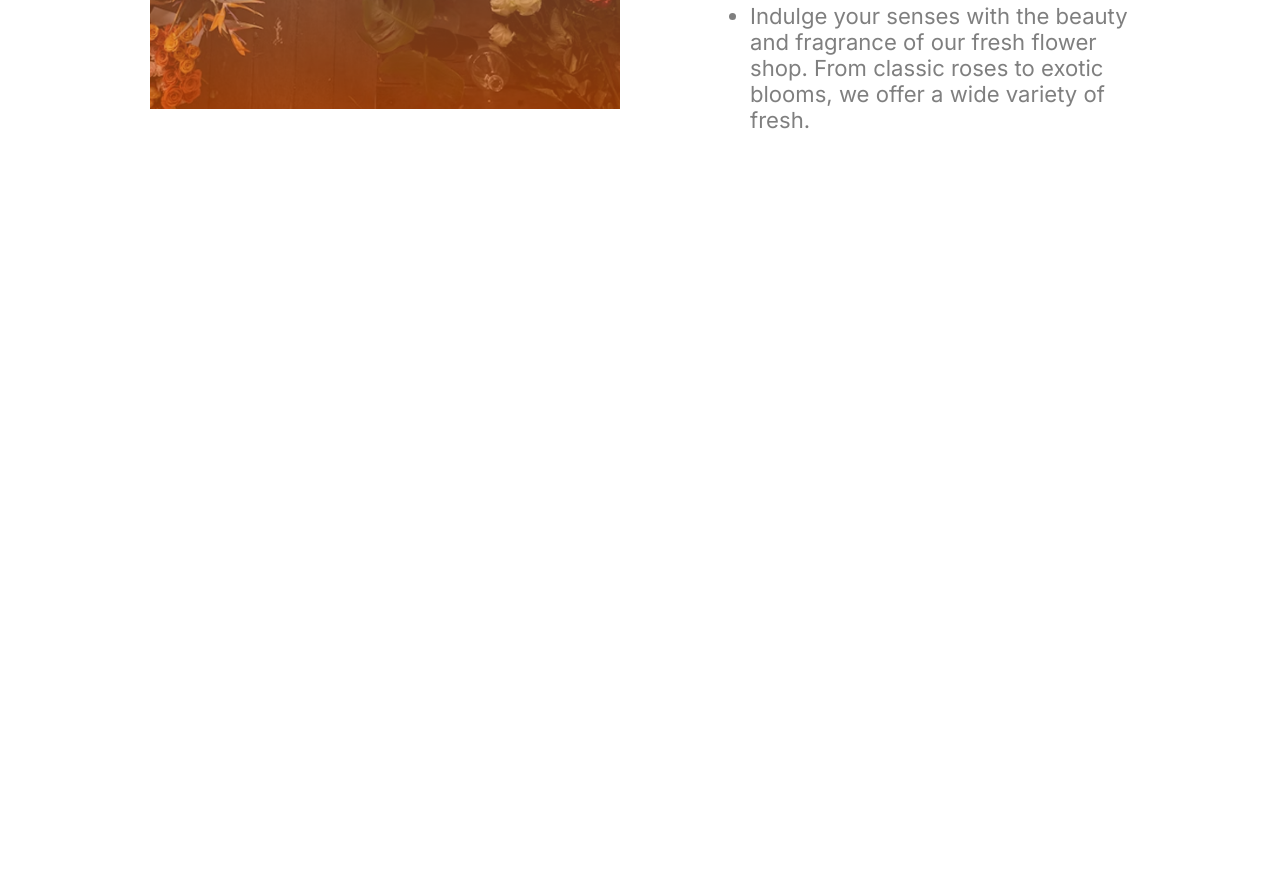
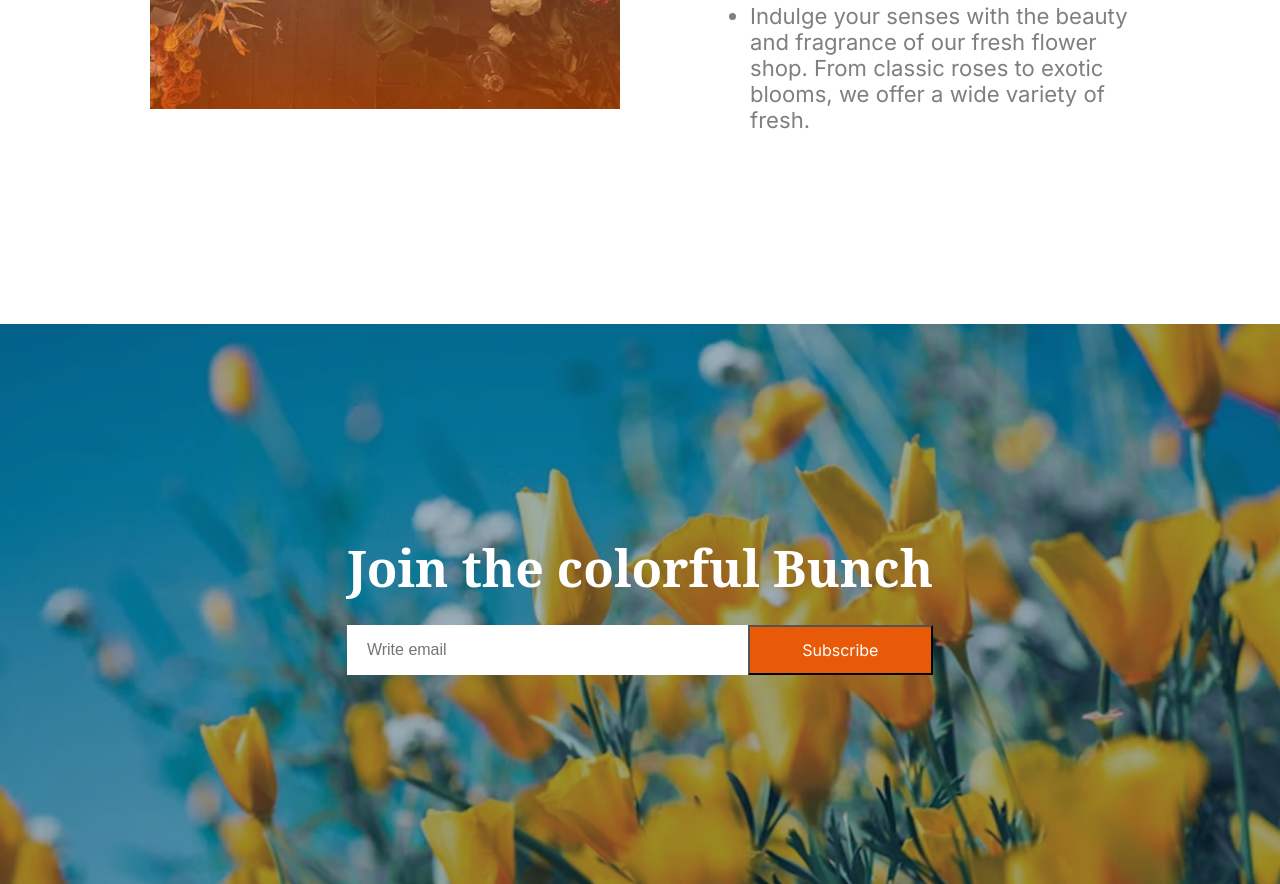
Before and after one commit to DipuGH/assignment-2, a plain HTML site: page index.html in a window 1280 px wide. Shown: the part 2829-3713 px from the top of the page. Before the commit the page ends 3153 px from the top, so only its background shows below. Drawn offline with Linux system fonts and the light colour scheme.

Commit message:
join section

```diff
--- a/index.html
+++ b/index.html
@@ -146,7 +146,7 @@
         <section class="plant-lover-section">
 
             <div class="plant-lover">
-                <div class="">
+                <div class="badge-cantainaer">
                     <img src="./assets/flower-store.png" alt="plant-lover-img"class="plant-lover-img">
                     <img src="./assets/trusted-badge.png" alt="" class="badge">
                 </div>
@@ -161,6 +161,17 @@
             </div>
         </section>
         <!-- Plants lover section end -->
+        <!-- Join section start -->
+         <section class="join-section">
+            <div class="join-section-content">
+                <h1 class="noto-serif">Join the colorful Bunch</h1>
+                <form>
+                    <input type="email" placeholder="Write email" required><button type="submit" class=" inter join-btn">Subscribe</button>
+
+                </form>
+            </div>
+         </section>
+        <!-- Join section end -->
     </main>
 
     <footer>
--- a/style.css
+++ b/style.css
@@ -218,10 +218,54 @@ header {
     width: 386px;
     top: -200px;
     right: -150px;
-
 }
-
 /* Plant lover styles end */
+/* Join section start */
+.join-section {
+    height: 70vh;
+    width: 100%;
+    background-image: url(./assets/news-letter-bg.png);
+    background-repeat: no-repeat;
+    background-position: center;
+    background-size: cover;
+    display: flex;
+    justify-content: center;
+    align-items: center;
+    text-align: center;
+}
+.join-section-content h1 {
+    color: white;
+    font-size: 3.13rem;
+    font-weight: bold;
+    margin-bottom: 23px;
+}
+.join-section-content input {
+    font-size: 1rem;
+    padding: 8px 20px;
+    max-width: 40.25rem;
+    height: 3.13rem;
+}
+form {
+  display: flex;
+  width: 100%;
+  max-width: 700px;
+  margin: 0 auto;
+}
+input {
+  flex: 1;
+  padding: 8px;
+  border: none;
+  font-size: 16px;
+}
+.join-btn {
+    background-color: #E95A08;
+    color: white;
+    font-size: 1rem;
+    font-weight: 400;
+    width: 11.6rem;
+    height: 3.13rem;
+}
+/* Join section end */
 
 @media screen and (max-width: 640px) {
    /* Navbar Styles */
```
